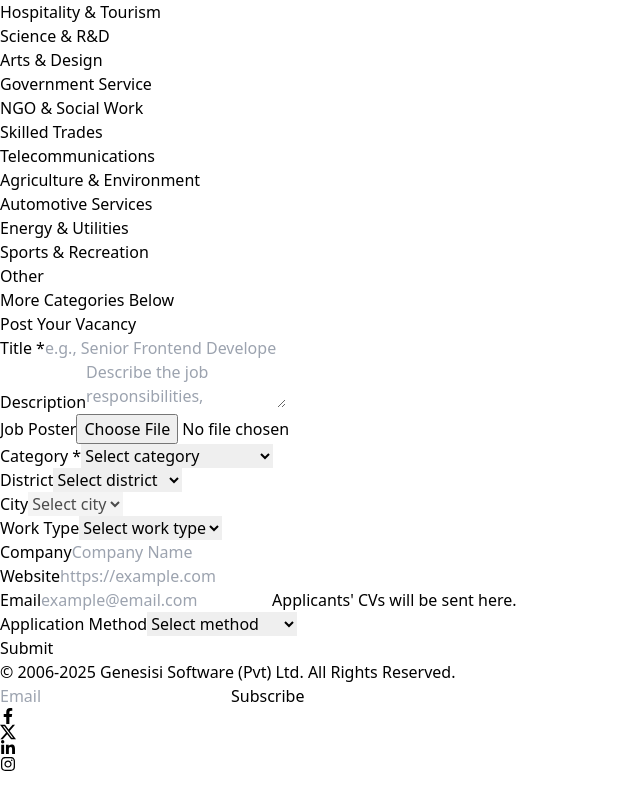
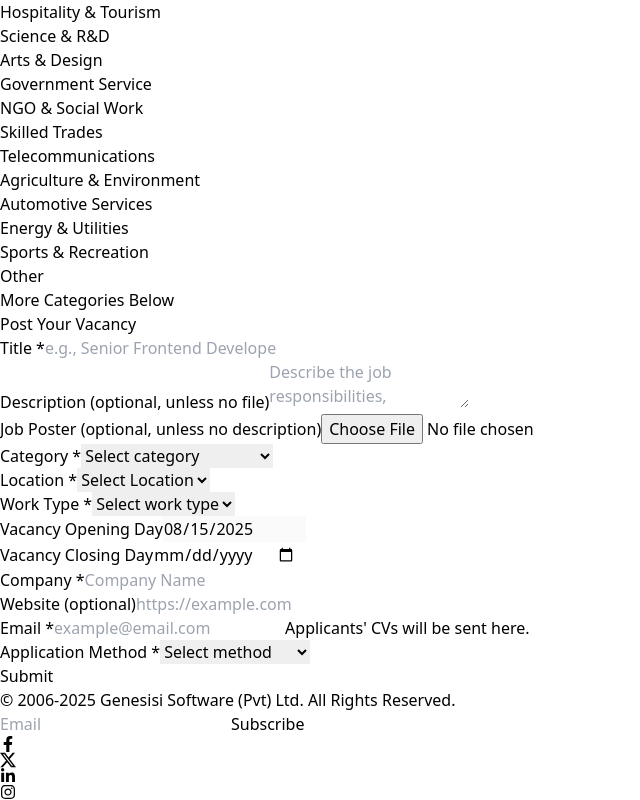
Before and after one commit to SanjayaPrasadRajapaksha/Job_Portal-Frontend, a React (Vite) app: page /post/new in a window 1280 px wide. Shown: the part 456-1256 px from the top of the page, without its empty margins (0-640 px from the left). Before the commit the page ends 1228 px from the top, so only its background shows below. Built offline with nearby package versions, Linux system fonts and the light colour scheme.

Commit message:
Change some ui

```diff
--- a/src/components/Layout/Layout.jsx
+++ b/src/components/Layout/Layout.jsx
@@ -33,7 +33,7 @@ function Layout({ children }) {
   return (
     <div className="h-screen flex flex-col overflow-hidden">
       <NavBar clearSidebarCategory={() => setSelectedCategory(null)} />
-      <div className="flex flex-1 min-h-0">
+      <div className="flex flex-1 min-h-0 bg-gradient-to-b from-green-50 to-blue-50">
         <Sidebar selectedCategory={selectedCategory} setSelectedCategory={setSelectedCategory} />
         <main className="flex-1 flex flex-col overflow-hidden">
 
--- a/src/components/Sidebar/Sidebar.jsx
+++ b/src/components/Sidebar/Sidebar.jsx
@@ -65,7 +65,7 @@ export default function Sidebar({ selectedCategory, setSelectedCategory, onCateg
         </ul>
 
         {/* Scroll hint */}
-        <div className="bg-green-700 text-white text-xs text-center py-2 flex items-center justify-center gap-2 border-t border-green-600">
+        <div className="bg-green-700 text-white text-[13px] text-center py-2 flex items-center justify-center gap-2 border-t border-green-600">
           More Categories Below
         </div>
       </div>
--- a/src/pages/Contact/Contact.jsx
+++ b/src/pages/Contact/Contact.jsx
@@ -2,11 +2,11 @@ import { HiOutlineLocationMarker, HiOutlineMail, HiOutlinePhone } from "react-ic
 
 export default function Contact() {
   return (
-    <div className="min-h-screen bg-gray-50 flex flex-col items-center justify-center py-16 px-4">
+    <div className="min-h-screen flex flex-col items-center justify-center py-16 px-4">
       <div className="max-w-6xl w-full p-10 grid md:grid-cols-2 gap-12">
 
         {/* Left Column: Form */}
-    <div className="flex flex-col justify-center h-full space-y-6 rounded-md border p-8">
+        <div className="flex flex-col  bg-white justify-center h-full space-y-6 rounded-md  p-8">
           <h1 className="text-3xl text-gray-800 mb-2 text-center md:text-left">
             Contact Us
           </h1>
@@ -41,7 +41,7 @@ export default function Contact() {
 
         {/* Right Column: Contact Info & Map */}
         <div className="flex flex-col h-full gap-10">
-          <div className="bg-purple-50 rounded-md shadow p-6">
+          <div className="bg-white rounded-md  p-6">
             <div className="space-y-3">
               <div className="flex items-center gap-2">
                 <HiOutlineLocationMarker className="text-purple-400 text-lg" />
--- a/src/pages/JobPost/NewJobPost.jsx
+++ b/src/pages/JobPost/NewJobPost.jsx
@@ -1,31 +1,27 @@
 import { useState } from 'react';
 
-const districtCityMap = {
-  Colombo: ['Colombo', 'Moratuwa', 'Dehiwala', 'Kotte'],
-  Gampaha: ['Negombo', 'Gampaha', 'Ja-Ela', 'Minuwangoda'],
-  Kandy: ['Kandy', 'Peradeniya', 'Gampola'],
-  Galle: ['Galle', 'Hikkaduwa', 'Ambalangoda'],
-  Matara: ['Matara', 'Weligama', 'Hakmana'],
-  Kurunegala: ['Kurunegala', 'Kuliyapitiya', 'Polgahawela'],
-  Jaffna: ['Jaffna', 'Chavakachcheri', 'Point Pedro'],
-  Anuradhapura: ['Anuradhapura', 'Kekirawa', 'Medawachchiya'],
-  Badulla: ['Badulla', 'Bandarawela', 'Haputale'],
-  Other: ['Other'],
-};
+const districts = [
+  'Colombo', 'Gampaha', 'Kalutara', 'Kandy', 'Matale', 'Nuwara Eliya',
+  'Galle', 'Matara', 'Hambantota', 'Jaffna', 'Kilinochchi', 'Mannar',
+  'Vavuniya', 'Mullaitivu', 'Batticaloa', 'Ampara', 'Trincomalee',
+  'Kurunegala', 'Puttalam', 'Anuradhapura', 'Polonnaruwa', 'Badulla',
+  'Monaragala', 'Ratnapura', 'Kegalle'
+];
 
 const workTypes = ['Full Time', 'Part Time', 'Other'];
 
+
 export default function NewJobPost() {
+  const today = new Date().toISOString().split('T')[0];
   const [form, setForm] = useState({
     title: '',
     description: '',
     image: null,
     category: '',
     categoryOther: '',
-    district: '',
-    districtOther: '',
-    city: '',
-    cityOther: '',
+    area: '',
+    selectedDistricts: [],
+    areaOther: '',
     workType: '',
     workTypeOther: '',
     company: '',
@@ -33,28 +29,56 @@ export default function NewJobPost() {
     email: '',
     applicationMethod: '',
     applicationMethodOther: '',
+    openingDay: today,
+    closingDay: '',
   });
+  const [previewUrl, setPreviewUrl] = useState('');
+  const [imageError, setImageError] = useState('');
 
-  const [previewUrl, setPreviewUrl] = useState('');
 
   const handleChange = (e) => {
-    const { name, value, files } = e.target;
+    const { name, value, files, checked } = e.target;
     if (name === 'image') {
       const file = files[0];
+      if (file && !file.type.startsWith('image/')) {
+        setImageError('Only image files are allowed.');
+        setForm({ ...form, image: null });
+        setPreviewUrl('');
+        return;
+      }
+      setImageError('');
       setForm({ ...form, image: file });
       setPreviewUrl(file ? URL.createObjectURL(file) : '');
+    } else if (name === 'area') {
+      setForm({ ...form, area: value, selectedDistricts: [], areaOther: '' });
+    } else if (name === 'district-checkbox') {
+      let updated = [...form.selectedDistricts];
+      if (checked) {
+        updated.push(value);
+      } else {
+        updated = updated.filter((d) => d !== value);
+      }
+      setForm({ ...form, selectedDistricts: updated });
+    } else if (name === 'openingDay') {
+      // Do nothing, openingDay is not editable
     } else {
       setForm({ ...form, [name]: value });
     }
   };
 
+  const [descOrFileError, setDescOrFileError] = useState('');
   const handleSubmit = (e) => {
     e.preventDefault();
+    if (!form.description.trim() && !form.image) {
+      setDescOrFileError('Please provide either a job description or upload a job poster file.');
+      return;
+    }
+    setDescOrFileError('');
     alert('Job post submitted!');
   };
 
   return (
-    <div className="min-h-screen bg-gradient-to-b from-green-50 to-blue-50 flex flex-col items-center justify-center py-16 px-4">
+    <div className="min-h-screen flex flex-col items-center justify-center py-16 px-4">
       <div className="max-w-4xl w-full bg-white rounded-md  border-gray-200 p-10 ">
         <h2 className="text-3xl text-teal-700 mb-6 text-center font-serif">
           Post Your Vacancy
@@ -77,10 +101,11 @@ export default function NewJobPost() {
             />
           </div>
 
-          {/* Description */}
+
+          {/* Description or File Upload (at least one required) */}
           <div>
             <label className="block text-gray-600 text-sm font-medium mb-2 uppercase font-serif">
-              Description
+              Description <span className="text-gray-400 font-normal">(optional, unless no file)</span>
             </label>
             <textarea
               name="description"
@@ -88,14 +113,13 @@ export default function NewJobPost() {
               onChange={handleChange}
               placeholder="Describe the job responsibilities, requirements, and perks..."
               className="w-full border bg-gray-100 rounded-md px-4 py-3 text-sm shadow-sm min-h-[120px] focus:outline-none focus:ring-2 focus:ring-teal-100 text-gray-700 transition duration-200"
-              required
             />
           </div>
 
-          {/* Image Upload */}
+
           <div>
             <label className="block text-gray-600 text-sm font-medium mb-2 uppercase font-serif">
-              Job Poster
+              Job Poster <span className="text-gray-400 font-normal">(optional, unless no description)</span>
             </label>
             <input
               type="file"
@@ -104,10 +128,17 @@ export default function NewJobPost() {
               onChange={handleChange}
               className="block text-sm text-gray-600"
             />
-            {previewUrl && (
+            {imageError && (
+              <div className="text-red-600 text-sm font-medium mt-1">{imageError}</div>
+            )}
+            {previewUrl && !imageError && (
               <img src={previewUrl} alt="Preview" className="mt-2 max-h-40 rounded-md border shadow-sm" />
             )}
           </div>
+
+          {descOrFileError && (
+            <div className="text-red-600 text-sm font-medium -mt-6 mb-2">{descOrFileError}</div>
+          )}
 
           {/* Category */}
           <div>
@@ -128,91 +159,65 @@ export default function NewJobPost() {
               <option value="Education">Education</option>
               <option value="Sales">Sales</option>
               <option value="Engineering">Engineering</option>
-              <option value="Other">Other</option>
             </select>
-            {form.category === 'Other' && (
-              <input
-                type="text"
-                name="categoryOther"
-                value={form.categoryOther}
-                onChange={handleChange}
-                placeholder="Enter category"
-                className="w-full border rounded-md px-4 py-3 mt-2 text-sm shadow-sm focus:outline-none focus:ring-2 focus:ring-teal-100 text-gray-700 transition duration-200"
-                required
-              />
-            )}
           </div>
 
-          {/* District & City */}
-          <div className="grid grid-cols-1 md:grid-cols-2 gap-4">
-            {/* District */}
-            <div>
-              <label className="block text-gray-600 text-sm font-medium mb-2 uppercase font-serif">
-                District
-              </label>
-              <select
-                name="district"
-                value={form.district}
-                onChange={handleChange}
-                className="w-full border rounded-md px-4 py-3 text-sm shadow-sm focus:outline-none focus:ring-2 focus:ring-teal-100 text-gray-700 transition duration-200"
-                required
-              >
-                <option value="">Select district</option>
-                {Object.keys(districtCityMap).map((d) => (
-                  <option key={d} value={d}>{d}</option>
-                ))}
-              </select>
-              {form.district === 'Other' && (
-                <input
-                  type="text"
-                  name="districtOther"
-                  value={form.districtOther}
-                  onChange={handleChange}
-                  placeholder="Enter district"
-                  className="w-full border rounded-md px-4 py-3 mt-2 text-sm shadow-sm focus:outline-none focus:ring-2 focus:ring-teal-100 text-gray-700 transition duration-200"
-                  required
-                />
-              )}
+
+        {/* Area Selection */}
+        <div>
+          <label className="block text-gray-600 text-sm font-medium mb-2 uppercase font-serif">
+            Location *
+          </label>
+          <select
+            name="area"
+            value={form.area}
+            onChange={handleChange}
+            className="w-full border rounded-md px-4 py-3 text-sm shadow-sm focus:outline-none focus:ring-2 focus:ring-teal-100 text-gray-700 transition duration-200"
+            required
+          >
+            <option value="">Select Location</option>
+            <option value="Islandwide">Islandwide</option>
+            <option value="District">District</option>
+            <option value="Other">Other</option>
+          </select>
+
+          {/* District checkboxes if District selected */}
+          {form.area === 'District' && (
+            <div className="mt-3 grid grid-cols-2 md:grid-cols-3 gap-2 max-h-48 overflow-y-auto border rounded p-2 bg-gray-50">
+              {districts.map((district) => (
+                <label key={district} className="flex items-center gap-2 text-sm">
+                  <input
+                    type="checkbox"
+                    name="district-checkbox"
+                    value={district}
+                    checked={form.selectedDistricts.includes(district)}
+                    onChange={handleChange}
+                  />
+                  {district}
+                </label>
+              ))}
             </div>
+          )}
 
-            {/* City */}
-            <div>
-              <label className="block text-gray-600 text-sm font-medium mb-2 uppercase font-serif">
-                City
-              </label>
-              <select
-                name="city"
-                value={form.city}
-                onChange={handleChange}
-                disabled={!form.district || form.district === 'Other'}
-                className="w-full border rounded-md px-4 py-3 text-sm shadow-sm focus:outline-none focus:ring-2 focus:ring-teal-100 text-gray-700 transition duration-200"
-                required
-              >
-                <option value="">Select city</option>
-                {form.district && form.district !== 'Other' &&
-                  districtCityMap[form.district].map((city) => (
-                    <option key={city} value={city}>{city}</option>
-                  ))
-                }
-              </select>
-              {form.city === 'Other' && (
-                <input
-                  type="text"
-                  name="cityOther"
-                  value={form.cityOther}
-                  onChange={handleChange}
-                  placeholder="Enter city"
-                  className="w-full border rounded-md px-4 py-3 mt-2 text-sm shadow-sm focus:outline-none focus:ring-2 focus:ring-teal-100 text-gray-700 transition duration-200"
-                  required
-                />
-              )}
-            </div>
-          </div>
+          {/* Text field if Other selected */}
+          {form.area === 'Other' && (
+            <input
+              type="text"
+              name="areaOther"
+              value={form.areaOther}
+              onChange={handleChange}
+              placeholder="Enter Area"
+              className="w-full border bg-gray-100 rounded-md px-4 py-3 mt-2 text-sm shadow-sm focus:outline-none focus:ring-2 focus:ring-teal-100 text-gray-700 transition duration-200"
+              required
+            />
+          )}
+        </div>
+
 
           {/* Work Type */}
           <div>
             <label className="block text-gray-600 text-sm font-medium mb-2 uppercase font-serif">
-              Work Type
+              Work Type *
             </label>
             <select
               name="workType"
@@ -230,17 +235,43 @@ export default function NewJobPost() {
                 name="workTypeOther"
                 value={form.workTypeOther}
                 onChange={handleChange}
-                placeholder="Enter work type"
+                placeholder="Enter Work Type"
                 className="w-full border bg-gray-100 rounded-md px-4 py-3 mt-2 text-sm shadow-sm focus:outline-none focus:ring-2 focus:ring-teal-100 text-gray-700 transition duration-200"
                 required
               />
             )}
           </div>
 
+          {/* Vacancy Open/Close Days */}
+          <div className="grid grid-cols-1 md:grid-cols-2 gap-4">
+            <div>
+              <label className="block text-gray-600 text-sm font-medium mb-2 uppercase font-serif">Vacancy Opening Day</label>
+              <input
+                type="date"
+                name="openingDay"
+                value={form.openingDay}
+                disabled
+                className="w-full border bg-gray-100 rounded-md px-4 py-3 text-sm shadow-sm focus:outline-none text-gray-700 cursor-not-allowed"
+              />
+            </div>
+            <div>
+              <label className="block text-gray-600 text-sm font-medium mb-2 uppercase font-serif">Vacancy Closing Day</label>
+              <input
+                type="date"
+                name="closingDay"
+                value={form.closingDay}
+                min={form.openingDay}
+                onChange={handleChange}
+                required
+                className="w-full border rounded-md px-4 py-3 text-sm shadow-sm focus:outline-none focus:ring-2 focus:ring-teal-100 text-gray-700"
+              />
+            </div>
+          </div>
+
           {/* Company, Website, Email */}
           <div className="grid grid-cols-1 md:grid-cols-3 gap-4">
             <div>
-              <label className="block text-gray-600 text-sm font-medium mb-2 uppercase font-serif">Company</label>
+              <label className="block text-gray-600 text-sm font-medium mb-2 uppercase font-serif">Company *</label>
               <input
                 type="text"
                 name="company"
@@ -253,7 +284,7 @@ export default function NewJobPost() {
             </div>
 
             <div>
-              <label className="block text-gray-600 text-sm font-medium mb-2 uppercase font-serif">Website</label>
+              <label className="block text-gray-600 text-sm font-medium mb-2 uppercase font-serif">Website (optional)</label>
               <input
                 type="url"
                 name="website"
@@ -265,7 +296,7 @@ export default function NewJobPost() {
             </div>
 
             <div>
-              <label className="block text-gray-600 text-sm font-medium mb-2 uppercase font-serif">Email</label>
+              <label className="block text-gray-600 text-sm font-medium mb-2 uppercase font-serif">Email *</label>
               <input
                 type="email"
                 name="email"
@@ -282,7 +313,7 @@ export default function NewJobPost() {
           {/* Application Method */}
           <div>
             <label className="block text-gray-600 text-sm font-medium mb-2 uppercase font-serif">
-              Application Method
+              Application Method *
             </label>
             <select
               name="applicationMethod"
@@ -303,8 +334,8 @@ export default function NewJobPost() {
                 name="applicationMethodOther"
                 value={form.applicationMethodOther}
                 onChange={handleChange}
-                placeholder="Enter application method"
-                className="w-full border rounded-md px-4 py-3 mt-2 text-sm shadow-sm focus:outline-none focus:ring-2 focus:ring-teal-100 text-gray-700 transition duration-200"
+                placeholder="Enter Application Method"
+                className="w-full border bg-gray-100 rounded-md px-4 py-3 mt-2 text-sm shadow-sm focus:outline-none focus:ring-2 focus:ring-teal-100 text-gray-700 transition duration-200"
                 required
               />
             )}
--- a/src/pages/Reviews/Reviews.jsx
+++ b/src/pages/Reviews/Reviews.jsx
@@ -37,6 +37,33 @@ const initialReviews = [
     rating: 4,
     date: "April 2025",
     avatar: "https://randomuser.me/api/portraits/men/65.jpg",
+  },
+  {
+    name: "Alice Johnson",
+    role: "Employer",
+    review:
+      "JobCore made hiring so much easier! The process was smooth and the candidates were top-notch.",
+    rating: 5,
+    date: "July 2025",
+    avatar: "https://randomuser.me/api/portraits/women/44.jpg",
+  },
+  {
+    name: "Michael Lee",
+    role: "Job Seeker",
+    review:
+      "I found my dream job through JobCore. The platform is user-friendly and the support team is amazing!",
+    rating: 5,
+    date: "June 2025",
+    avatar: "https://randomuser.me/api/portraits/men/32.jpg",
+  },
+  {
+    name: "Priya Singh",
+    role: "Employer",
+    review:
+      "We hired several great employees thanks to JobCore. Highly recommended for any business!",
+    rating: 4,
+    date: "May 2025",
+    avatar: "https://randomuser.me/api/portraits/women/68.jpg",
   },
 ];
 
@@ -82,7 +109,7 @@ export default function Reviews() {
   }
 
   return (
-    <div className="min-h-screen bg-gray-50 flex flex-col items-center py-16 px-6">
+    <div className="min-h-screen flex flex-col items-center py-16 px-6">
       <div className="max-w-5xl w-full relative">
         {/* Header */}
         <h1 className="text-3xl text-gray-800 mb-2 text-center">What Our Users Say</h1>
@@ -91,7 +118,7 @@ export default function Reviews() {
         {/* Leave Review Button */}
         <div className="absolute top-0 right-0 mt-2">
           <button
-            className="bg-blue-300 text-blue-800 font-semibold py-2 px-6 rounded-md text-sm transition duration-200"
+            className="bg-yellow-400 text-white font-semibold py-2 px-6 rounded-md text-sm transition duration-200"
             onClick={() => setShowForm(true)}
           >
             Leave a Review
@@ -155,7 +182,7 @@ export default function Reviews() {
                 <div className="w-full flex justify-end">
                   <button
                     type="submit"
-                    className="bg-blue-300 text-blue-900 font-semibold py-2 px-6 rounded-md text-sm transition duration-200"
+                    className="bg-yellow-400 text-white font-semibold py-2 px-6 rounded-md text-sm transition duration-200"
                   >
                     Submit
                   </button>
@@ -168,7 +195,14 @@ export default function Reviews() {
         {/* Reviews Grid */}
         <div className="grid gap-8 sm:grid-cols-2 md:grid-cols-3 mt-12 justify-items-center">
           {reviews.map((review, idx) => {
-            const calmColors = ["bg-blue-50", "bg-green-50", "bg-purple-50", "bg-pink-50", "bg-teal-50"];
+            const calmColors = [
+              "bg-blue-50",
+              "bg-purple-50",
+              "bg-pink-50",
+              "bg-red-50",
+              "bg-orange-50"
+            ];
+
             const bgColor = calmColors[idx % calmColors.length];
 
             return (
```
Also changed, not shown: src/components/NavBar/NavBar.jsx (+6 -1 lines), src/pages/Categories/SoftwareDevelopment.jsx (+26 -23 lines).
